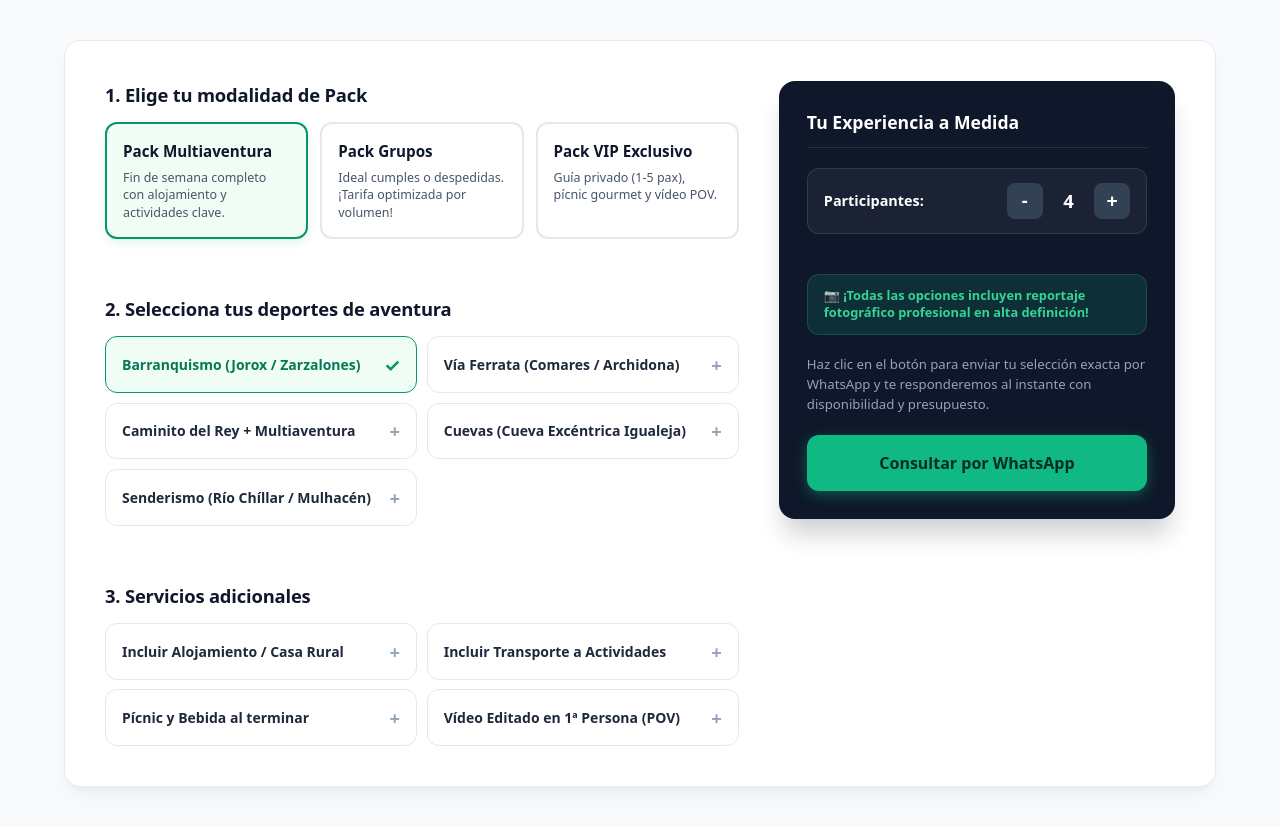
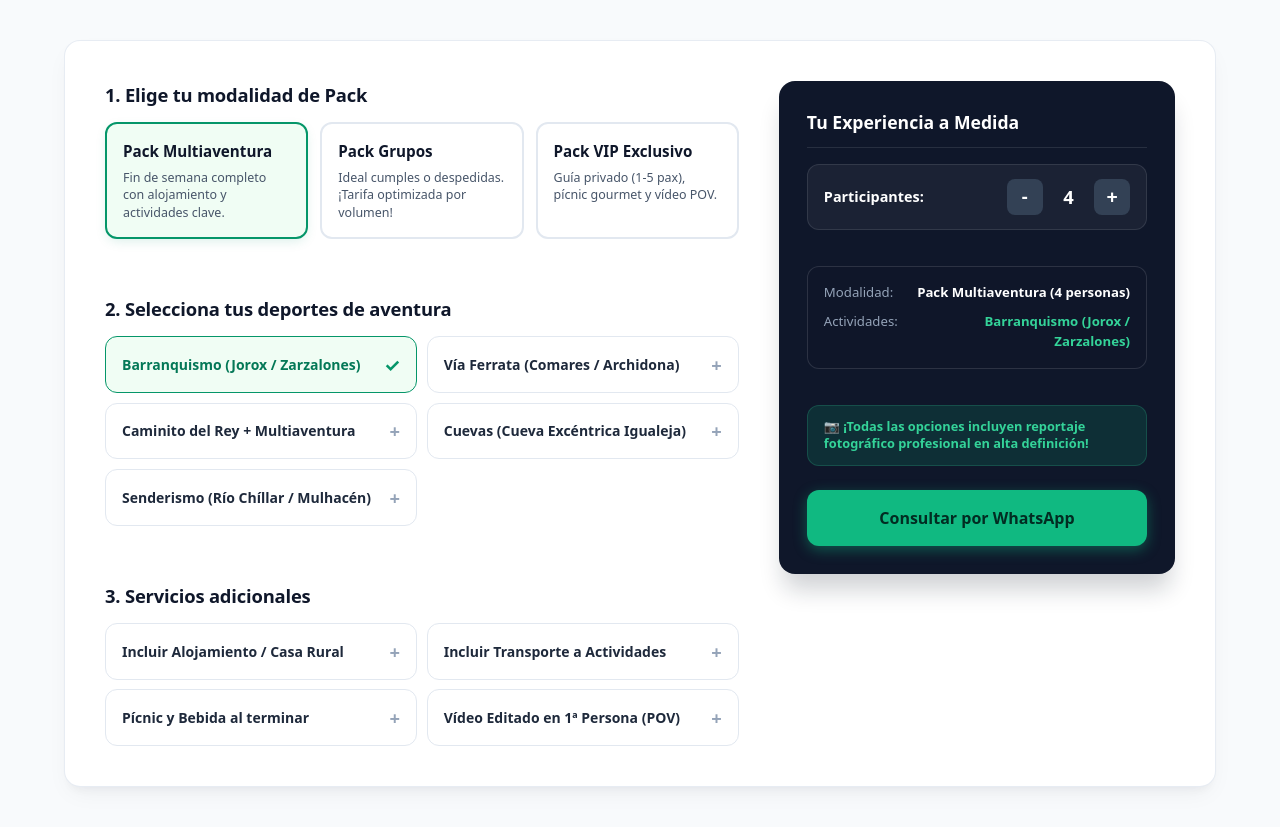
Before and after one commit to siset3/lv-configurador, a plain HTML site: page index.html in a window 1280 px wide. Drawn offline with Linux system fonts and the light colour scheme.

Commit message:
Update index.html

```diff
--- a/index.html
+++ b/index.html
@@ -258,6 +258,40 @@
       transform: scale(0.95);
     }
 
+    /* Preview Box en el Sidebar */
+    .lv-preview-box {
+      background: rgba(15, 23, 42, 0.6);
+      border: 1px solid rgba(255, 255, 255, 0.12);
+      border-radius: 0.75rem;
+      padding: 1rem;
+      font-size: 0.825rem;
+      display: flex;
+      flex-direction: column;
+      gap: 0.6rem;
+      margin-bottom: 1.25rem;
+    }
+
+    .lv-preview-row {
+      display: flex;
+      justify-content: space-between;
+      gap: 0.5rem;
+    }
+
+    .lv-preview-label {
+      color: var(--slate-400);
+      font-weight: 500;
+    }
+
+    .lv-preview-value {
+      color: #ffffff;
+      font-weight: 600;
+      text-align: right;
+    }
+
+    .lv-preview-value.highlight {
+      color: #34d399;
+    }
+
     /* Sidebar / Checkout flotante moderno */
     .lv-sidebar {
       background: var(--slate-900);
@@ -267,7 +301,7 @@
       box-shadow: 0 20px 25px -5px rgba(15, 23, 42, 0.2);
       display: flex;
       flex-direction: column;
-      gap: 1.25rem;
+      gap: 1rem;
       margin-top: 1rem;
     }
 
@@ -303,6 +337,7 @@
       font-size: 0.8rem;
       font-weight: 600;
       line-height: 1.4;
+      margin-bottom: 0.5rem;
     }
 
     .lv-btn-whatsapp {
@@ -441,13 +476,25 @@
             </div>
           </div>
 
+          <!-- Preview en Tiempo Real -->
+          <div class="lv-preview-box">
+            <div class="lv-preview-row">
+              <span class="lv-preview-label">Modalidad:</span>
+              <span class="lv-preview-value" id="prev-pack">Pack Multiaventura</span>
+            </div>
+            <div class="lv-preview-row">
+              <span class="lv-preview-label">Actividades:</span>
+              <span class="lv-preview-value highlight" id="prev-activities">Barranquismo (Jorox / Zarzalones)</span>
+            </div>
+            <div class="lv-preview-row" id="prev-extras-container" style="display: none;">
+              <span class="lv-preview-label">Extras:</span>
+              <span class="lv-preview-value" id="prev-extras" style="color: #34d399;">Ninguno</span>
+            </div>
+          </div>
+
           <div class="lv-badge-promo">
             <span>📷 ¡Todas las opciones incluyen reportaje fotográfico profesional en alta definición!</span>
           </div>
-
-          <p style="font-size: 0.825rem; color: var(--slate-400); line-height: 1.5;">
-            Haz clic en el botón para enviar tu selección exacta por WhatsApp y te responderemos al instante con disponibilidad y presupuesto.
-          </p>
 
           <a href="#" id="whatsapp-btn" target="_blank" rel="noopener" class="lv-btn-whatsapp">
             <span>Consultar por WhatsApp</span>
@@ -466,11 +513,17 @@
       const paxPlus = document.getElementById('pax-plus');
       const whatsappBtn = document.getElementById('whatsapp-btn');
 
+      // Elementos del Preview visual
+      const prevPack = document.getElementById('prev-pack');
+      const prevActivities = document.getElementById('prev-activities');
+      const prevExtras = document.getElementById('prev-extras');
+      const prevExtrasContainer = document.getElementById('prev-extras-container');
+
       paxMinus.addEventListener('click', function () {
         if (participants > 1) {
           participants--;
           paxCountSpan.textContent = participants;
-          updateWhatsAppLink();
+          updateConfigurator();
         }
       });
 
@@ -478,33 +531,48 @@
         if (participants < 50) {
           participants++;
           paxCountSpan.textContent = participants;
-          updateWhatsAppLink();
+          updateConfigurator();
         }
       });
 
-      // Escuchar cambios en cualquier input del configurador
       document.querySelectorAll('input').forEach(input => {
-        input.addEventListener('change', updateWhatsAppLink);
+        input.addEventListener('change', updateConfigurator);
       });
 
-      function updateWhatsAppLink() {
-        // Obtener modalidad seleccionada
+      function updateConfigurator() {
+        // 1. Obtener modalidad
         const selectedPack = document.querySelector('input[name="lv_pack"]:checked');
         const packName = selectedPack ? selectedPack.value : 'Pack Personalizado';
 
-        // Obtener actividades seleccionadas
+        // 2. Obtener actividades
         const activities = [];
         document.querySelectorAll('input[id^="act_"]:checked').forEach(el => {
           activities.push(el.value);
         });
 
-        // Obtener extras seleccionados
+        // 3. Obtener extras
         const extras = [];
         document.querySelectorAll('input[id^="ext_"]:checked').forEach(el => {
           extras.push(el.value);
         });
 
-        // Construir mensaje estructurado
+        // --- ACTUALIZAR PREVIEW VISUAL EN LA PANTALLA ---
+        prevPack.textContent = `${packName} (${participants} ${participants === 1 ? 'persona' : 'personas'})`;
+
+        if (activities.length > 0) {
+          prevActivities.textContent = activities.join(', ');
+        } else {
+          prevActivities.textContent = 'Ninguna seleccionada';
+        }
+
+        if (extras.length > 0) {
+          prevExtrasContainer.style.display = 'flex';
+          prevExtras.textContent = extras.join(', ');
+        } else {
+          prevExtrasContainer.style.display = 'none';
+        }
+
+        // --- CONSTRUIR MENSAJE Y ENLACE DE WHATSAPP ---
         let message = `¡Hola! Vengo de la web de Libertad Vertical y quiero consultar disponibilidad para este pack:\n\n`;
         message += `• Modalidad: ${packName}\n`;
         message += `• Participantes: ${participants} personas\n`;
@@ -512,13 +580,12 @@
         message += `• Servicios extra: ${extras.length > 0 ? extras.join(', ') : 'Ninguno'}\n\n`;
         message += `¿Me podéis pasar presupuesto y disponibilidad?`;
 
-        // Asignar enlace de WhatsApp con la URL codificada
         const phone = '34613061747';
         whatsappBtn.href = `https://wa.me/${phone}?text=${encodeURIComponent(message)}`;
       }
 
-      // Inicializar enlace al cargar la página
-      updateWhatsAppLink();
+      // Inicializar al cargar
+      updateConfigurator();
     });
   </script>
 
```
